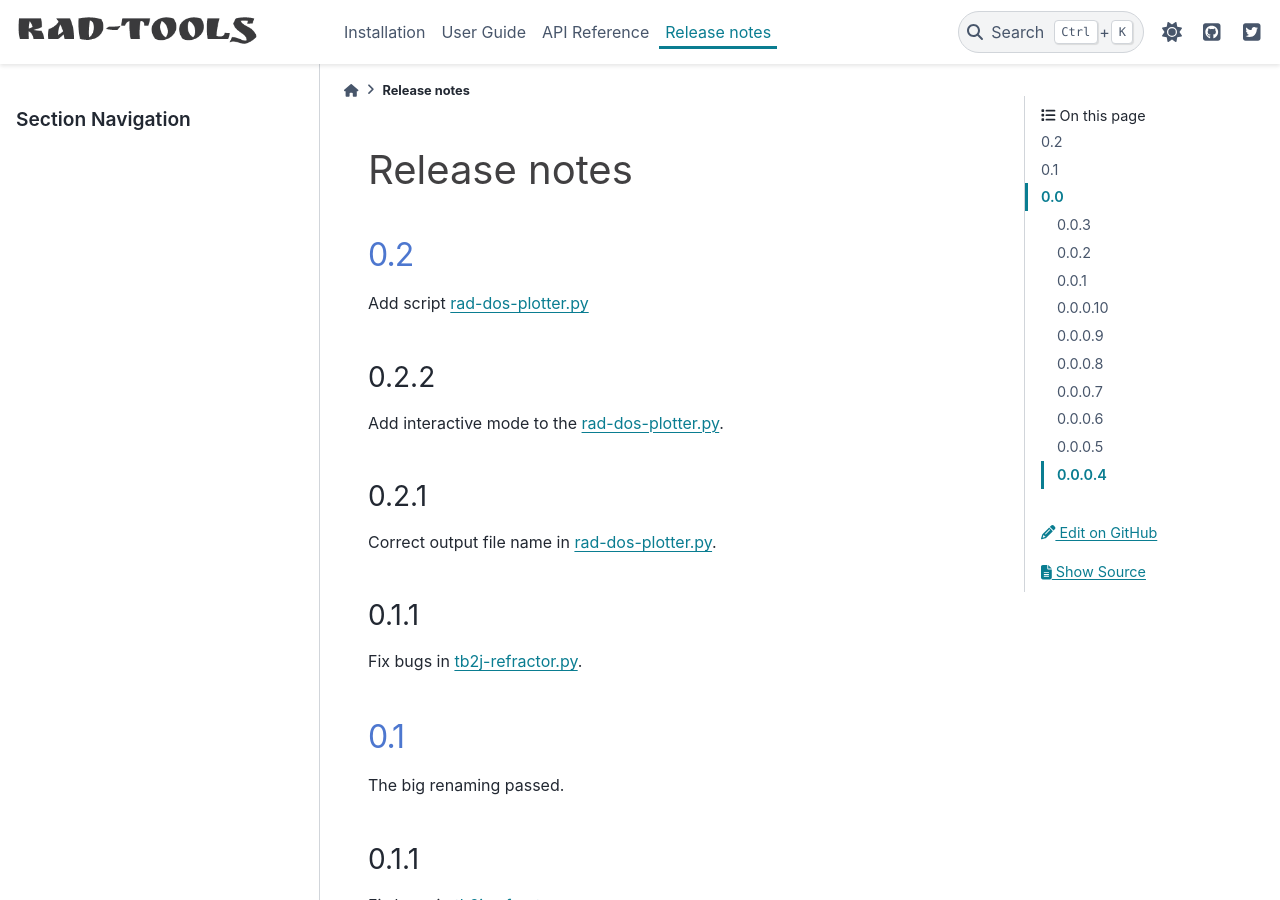
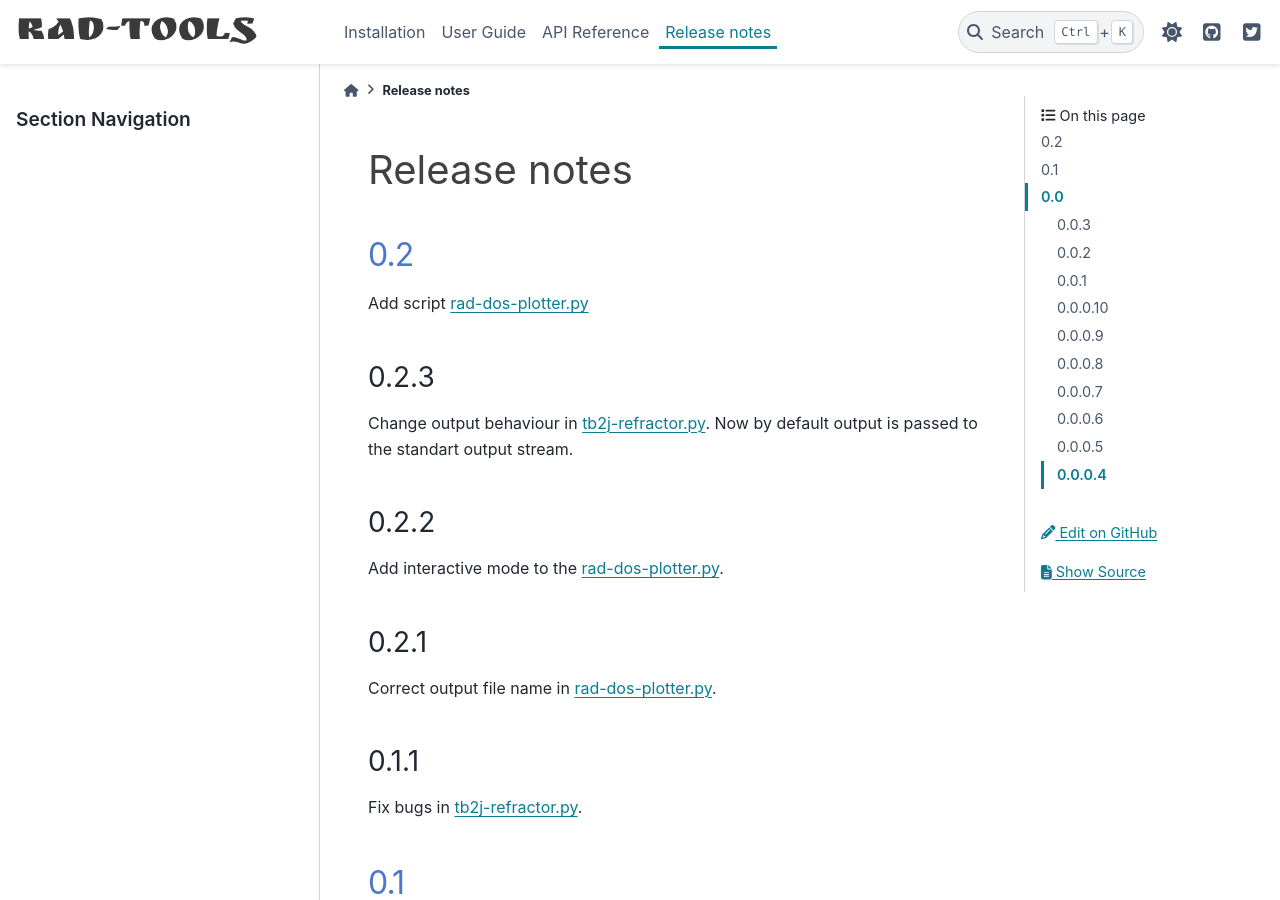
Before and after one commit to adrybakov/rad-tools, a Sphinx documentation site: the page built from docs/source/release-notes.rst, in a window 1280 px wide and 900 px high. Built offline with Sphinx 7.4.7 and the PyData theme 0.15.4, drawn with Linux system fonts in a browser that asks for light colours.

Commit message:
change refractor output style

```diff
--- a/docs/source/release-notes.rst
+++ b/docs/source/release-notes.rst
@@ -5,6 +5,12 @@ Release notes
 0.2
 ===
 Add script :ref:`rad-dos-plotter.py <rad-dos-plotter>`
+
+0.2.3
+-----
+Change output behaviour in :ref:`tb2j-refractor.py <tb2j-refractor>`.
+Now by default output is passed to the standart output stream.
+
 
 0.2.2
 -----
--- a/rad_tools/__init__.py
+++ b/rad_tools/__init__.py
@@ -2,4 +2,4 @@
 All tools from the package.
 """
 
-__version__ = "0.2.2"
+__version__ = "0.2.3"
```
